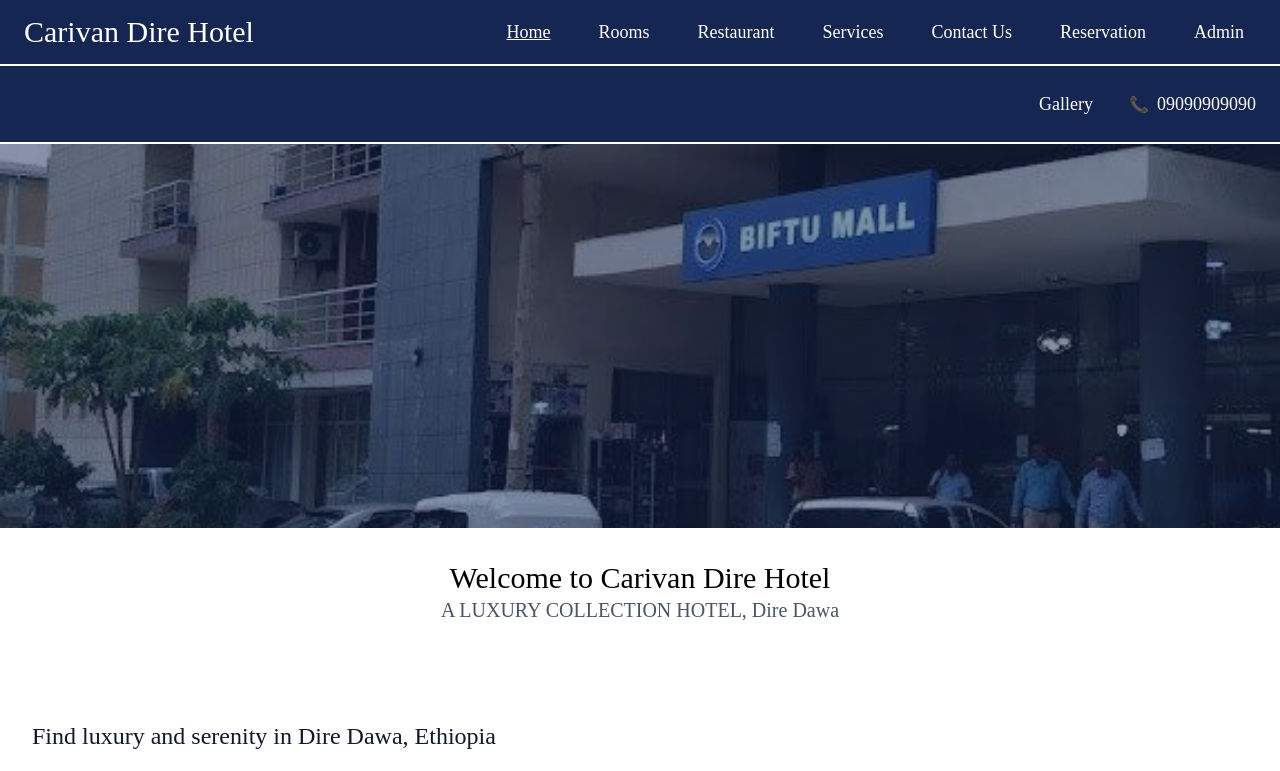
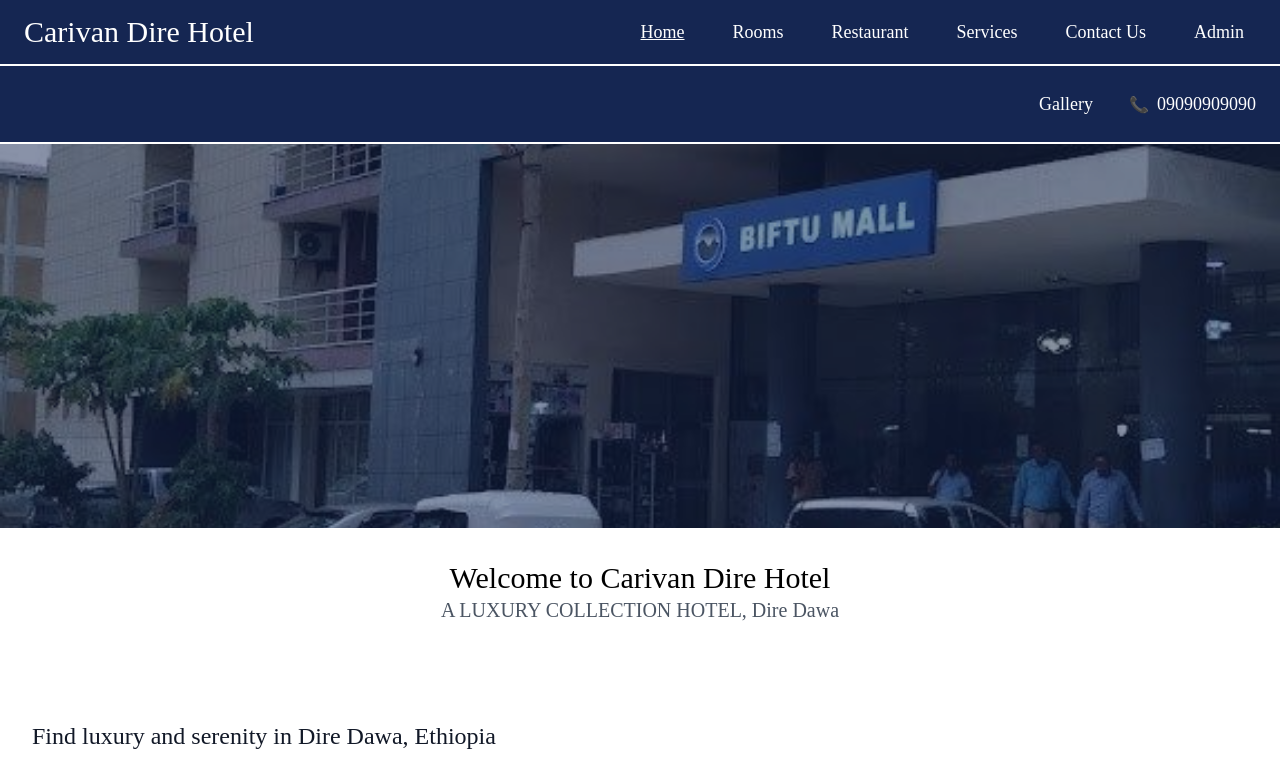
Before and after one commit to Metyme1/Caravan, a React (Create React App) app: page / in a window 1280 px wide. Shown: the top 771 px of the page. Built offline with nearby package versions, Linux system fonts and the light colour scheme; a web font is replaced by a local one.

Commit message:
reservation page

```diff
--- a/src/components/Navbar.js
+++ b/src/components/Navbar.js
@@ -55,14 +55,6 @@
               Contact Us
             </NavLink>
             <NavLink
-              to="/reservation"
-              className={({ isActive }) =>
-                `text-white px-3 py-2 rounded-md text-lg font-times ${isActive ? 'underline' : ''}`
-              }
-            >
-              Reservation
-            </NavLink>
-            <NavLink
               to="/admin"
               className={({ isActive }) =>
                 `text-white px-3 py-2 rounded-md text-lg font-times ${isActive ? 'underline' : ''}`
```
